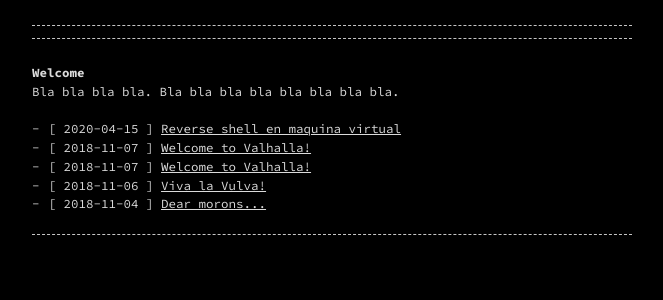
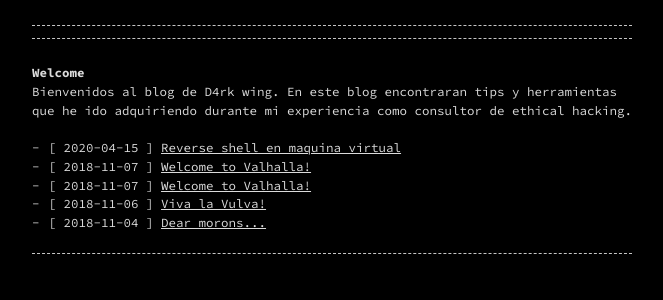
Before and after one commit to d4rk-wing/d4rkwz.github.io, a Jekyll site: the page built from index.md, in a window 1280 px wide. Shown: the top 300 px of the page, without its empty margins (308-971 px from the left). Built offline with Jekyll 4.4.1, drawn with Linux system fonts in a browser that asks for light colours.

Commit message:
Update index.md

```diff
--- a/index.md
+++ b/index.md
@@ -6,4 +6,4 @@ permalink: /
 
 # Welcome
 
-Bla bla bla bla. Bla bla bla bla bla bla bla bla.
+Bienvenidos al blog de D4rk wing. En este blog encontraran tips y herramientas que he ido adquiriendo durante mi experiencia como consultor de ethical hacking.
```
